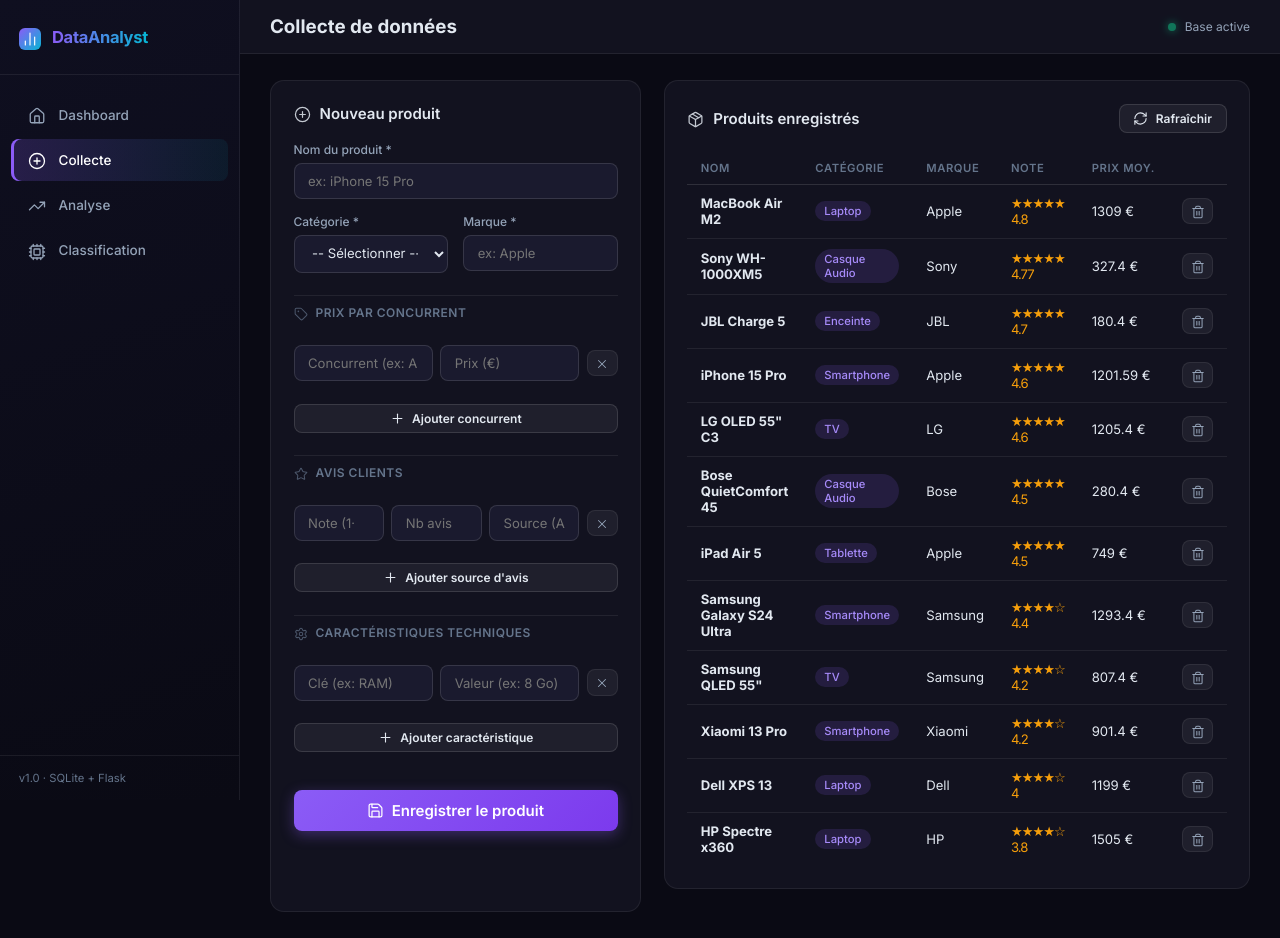
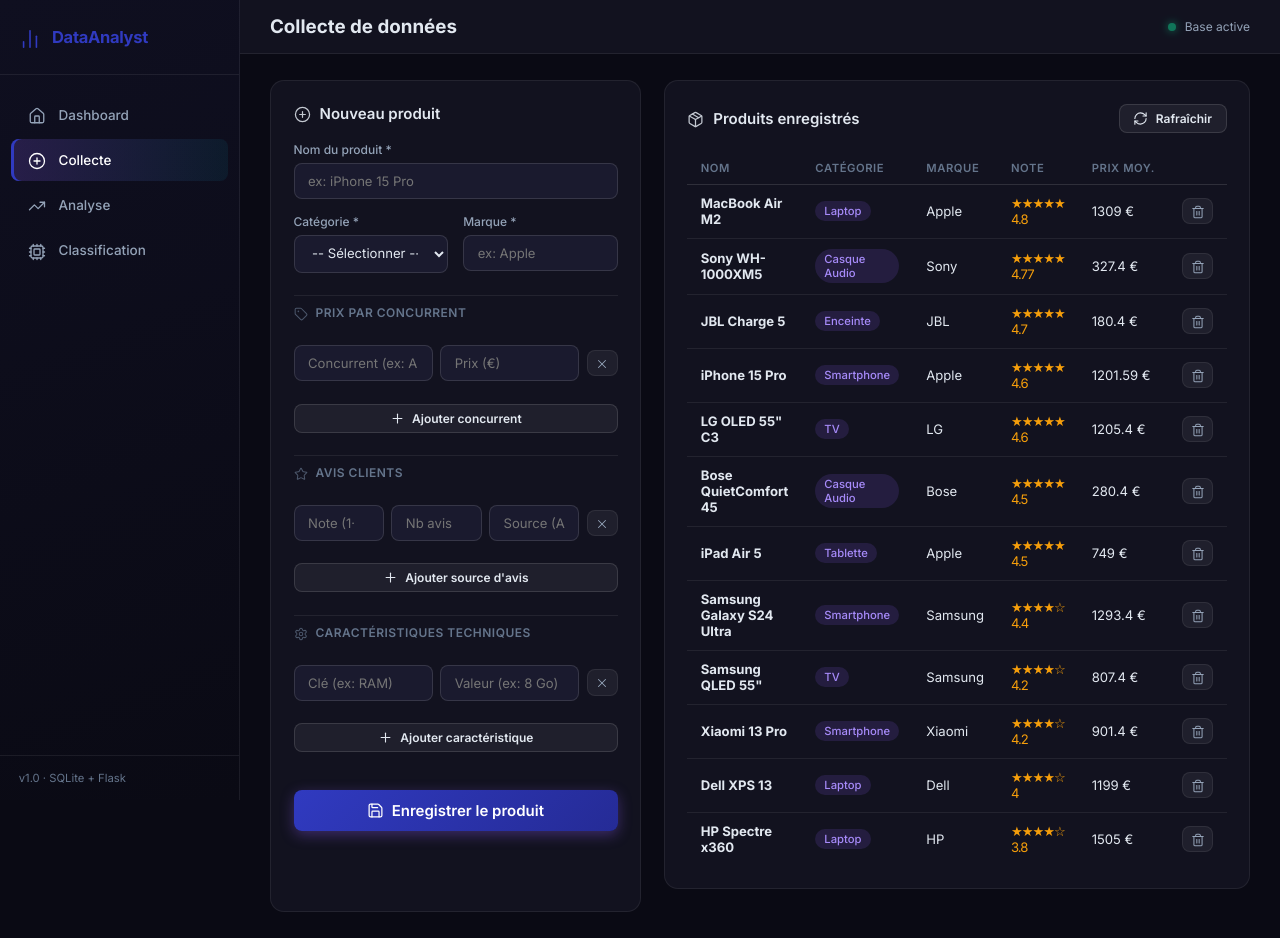
Before and after one commit to NeoX-debug/DataAnalyst, a Flask app: page /collect in a window 1280 px wide. Run offline with Flask 3, Linux system fonts and the light colour scheme; data comes from the database, SQL or seed files in the repository.

Commit message:
Update accent color to #303AC0 and simplify brand title

```diff
--- a/static/style.css
+++ b/static/style.css
@@ -8,8 +8,8 @@
   --text:       #e2e8f0;
   --text-muted: #64748b;
   --text-dim:   #94a3b8;
-  --primary:    #8b5cf6;
-  --primary-d:  #7c3aed;
+  --primary:    #303AC0;
+  --primary-d:  #252b96;
   --cyan:       #06b6d4;
   --green:      #10b981;
   --amber:      #f59e0b;
@@ -42,8 +42,7 @@ svg.lucide { stroke-width: 1.75; }
 
 /* Brand icon in sidebar */
 .brand-icon svg.lucide { width: 22px; height: 22px;
-  background: linear-gradient(135deg, var(--primary), var(--cyan));
-  border-radius: 6px; padding: 3px; stroke: #fff; }
+  stroke: var(--primary); }
 
 /* KPI card icons */
 .kpi-icon svg.lucide { width: 26px; height: 26px;
@@ -89,8 +88,7 @@ svg.lucide { stroke-width: 1.75; }
 }
 .brand-icon { font-size: 1.6rem; }
 .brand-name { font-weight: 700; font-size: 1.1rem; letter-spacing: -0.3px;
-  background: linear-gradient(90deg, var(--primary), var(--cyan));
-  -webkit-background-clip: text; -webkit-text-fill-color: transparent; }
+  color: var(--primary); }
 
 .sidebar-nav { padding: 1.25rem 0.75rem; flex: 1; display: flex; flex-direction: column; gap: 0.25rem; }
 .nav-item {
```
